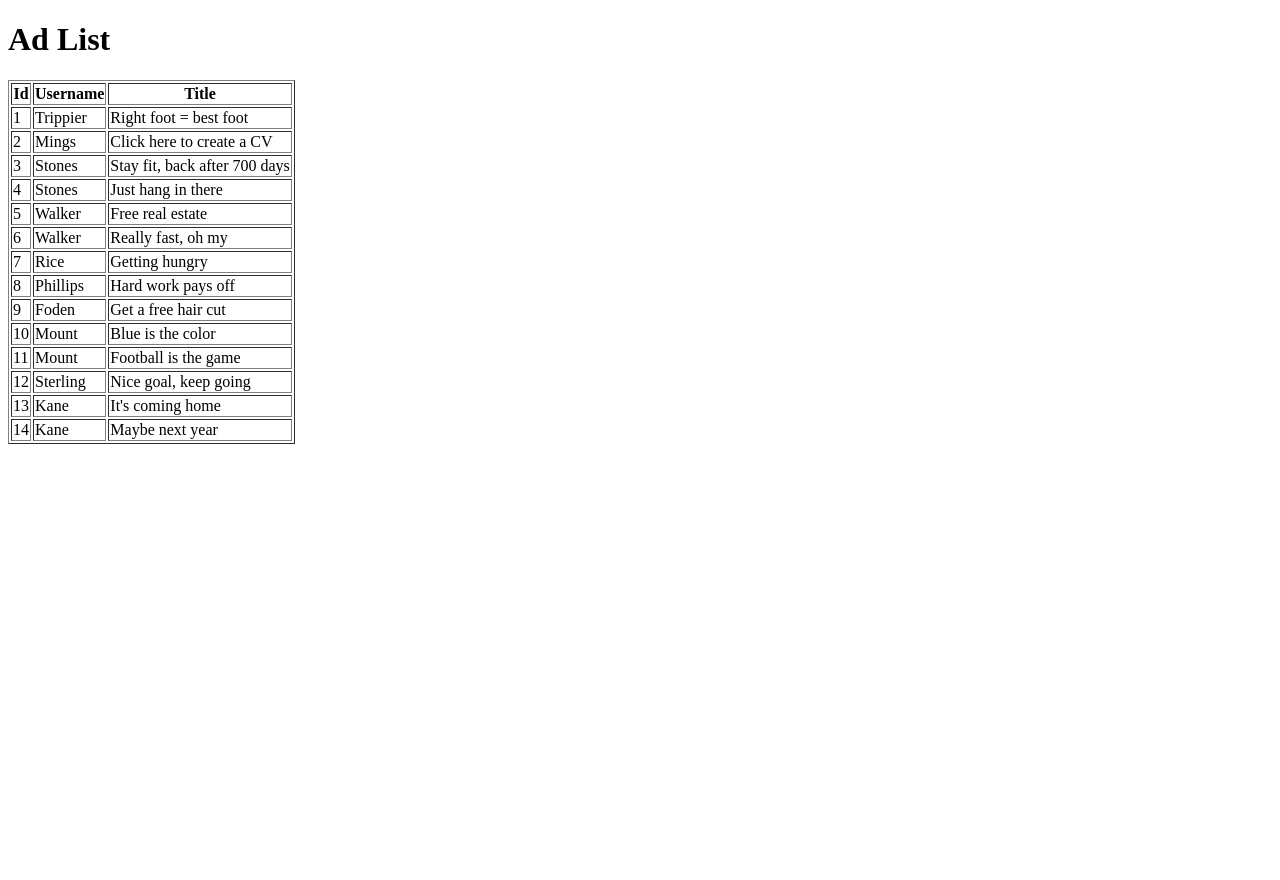
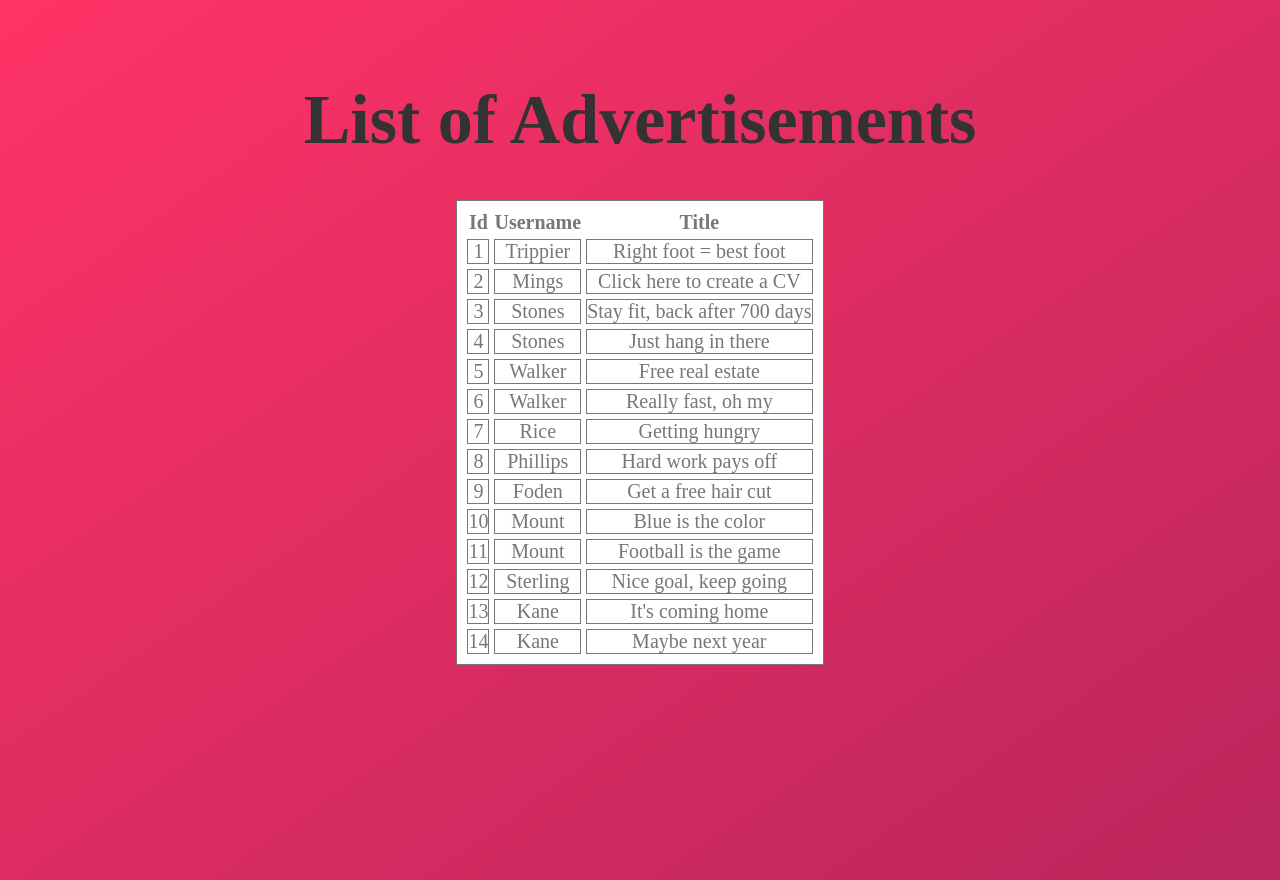
Before and after one commit to KanyJoz/phpmvc, a PHP site: page /PHP_MVC_Example/views/adList.php?task=list in a window 1280 px wide. Before the commit the page ends 444 px from the top, so only its background shows below. Run offline with PHP 8.4, Linux system fonts and the light colour scheme; data comes from the database, SQL or seed files in the repository; both versions use the stored data as it was after the commit.

Commit message:
css styles and formatting

```diff
--- a/css/main.css
+++ b/css/main.css
@@ -0,0 +1,85 @@
+/* reset */
+*,
+*::after,
+*::before {
+    padding: 0;
+    margin: 0;
+    box-sizing: border-box;
+}
+
+/* it makes 1rem = 10px */
+html {
+    font-size: 62.5%;
+}
+
+
+/* styles in order of appereance on the sites */
+/* I use element rules and some classes, and not BEM with classes because it's a smaller project */
+body {
+    min-height: 100vh;
+    color: #777;
+
+    background-image: linear-gradient(to right bottom, #FF3366, #BA265D);
+    background-size: cover;
+    background-repeat: no-repeat;
+}
+
+h1 {
+    color: #333;
+    text-align: center;
+    font-size: 7rem;
+    margin-top: 8rem;
+    margin-bottom: 4rem;
+}
+
+.container {
+    display: flex;
+    flex-wrap: wrap;
+    flex-direction: column;
+    align-items: center;
+}
+
+.btn:link, .btn:visited, .btn {
+    text-transform: uppercase;
+    text-decoration: none;
+    padding: 1.5rem 4rem;
+    display: inline-block;
+    border-radius: 10rem;
+    transition: all .2s;
+    font-size: 2rem;
+
+    border: none;
+    cursor: pointer;
+
+    background-color: #FFF;
+    color: inherit;
+}
+
+.btn:hover {
+    transform: translateY(-3px);
+    box-shadow: 0 1rem 2rem rgba(#000, .2);
+}
+
+.btn:active, .btn:focus {
+    outline: none;
+    transform: translateY(-1px);
+    box-shadow: 0 .5rem 1rem rgba($color-black,.2);
+}
+
+.btn:not(:last-child) {
+    margin-bottom: 1rem;
+}
+
+table {
+    margin: 0 auto;
+    background-color: #FFF;
+    border: .1rem solid #777;
+    font-size: 2rem;
+    padding: 0.5rem;
+    text-align: center;
+    border-spacing: 0.5rem;
+}
+
+tr, td {
+    border: .05rem solid #777;
+}
--- a/views/adList.php
+++ b/views/adList.php
@@ -4,16 +4,18 @@
     <meta charset="UTF-8">
     <meta http-equiv="X-UA-Compatible" content="IE=edge">
     <meta name="viewport" content="width=device-width, initial-scale=1.0">
-    <title>Document</title>
+    <link rel="stylesheet" href="../css/main.css">
+    <title>Advertisements</title>
 </head>
 <body>
-    <h1>Ad List</h1>
-    <table border=1 class="center">
+    <h1>List of Advertisements</h1>
+    <table>
         <tr>
             <th>Id</th>
             <th>Username</th>
             <th>Title</th>
         </tr>
+
             <!-- list all ads with usernames -->
             <?php
             require_once('../controllers/AdvertisementController.php');
```
Also changed, not shown: index.php (+7 -4 lines), sql/init.sql (+4 -4 lines), views/userList.php (+5 -3 lines).
